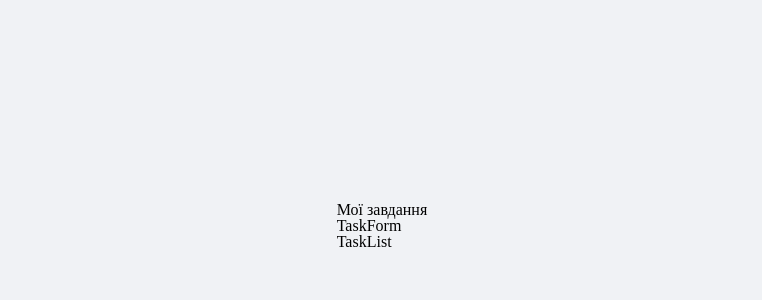
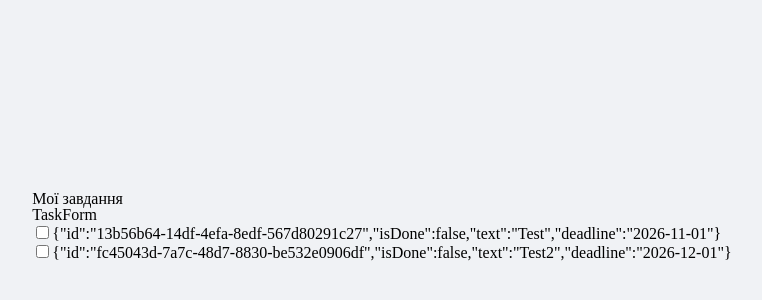
Before and after one commit to nasalina120/homework_Toolkit_TaskM, a React (Create React App) app: page / in a window 1280 px wide. Shown: the part 174-474 px from the top of the page, without its empty margins (258-1020 px from the left). Built offline with nearby package versions, Linux system fonts and the light colour scheme.

Commit message:
Render task

```diff
--- a/src/component/TaskList/taskList.jsx
+++ b/src/component/TaskList/taskList.jsx
@@ -1,5 +1,22 @@
 import React from 'react';
+import { connect } from 'react-redux';
 
-export default function TaskList () {
-  return <div>TaskList</div>;
+function TaskList ({ tasks }) {
+  return (
+    <ul>
+      {tasks.map(t => {
+        return (
+          <li key={t.id}>
+            <label>
+              <input type='checkbox' />
+              {JSON.stringify(t)}
+            </label>
+          </li>
+        );
+      })}
+    </ul>
+  );
 }
+
+const mapStateToProps = ({ taskList }) => taskList;
+export default connect(mapStateToProps)(TaskList);
--- a/src/store/store.js
+++ b/src/store/store.js
@@ -3,7 +3,7 @@ import taskReducer from '../store/slice/taskSlice';
 
 const store = configureStore({
   reducer: {
-    TaskList: taskReducer,
+    taskList: taskReducer,
   },
 });
 
```
